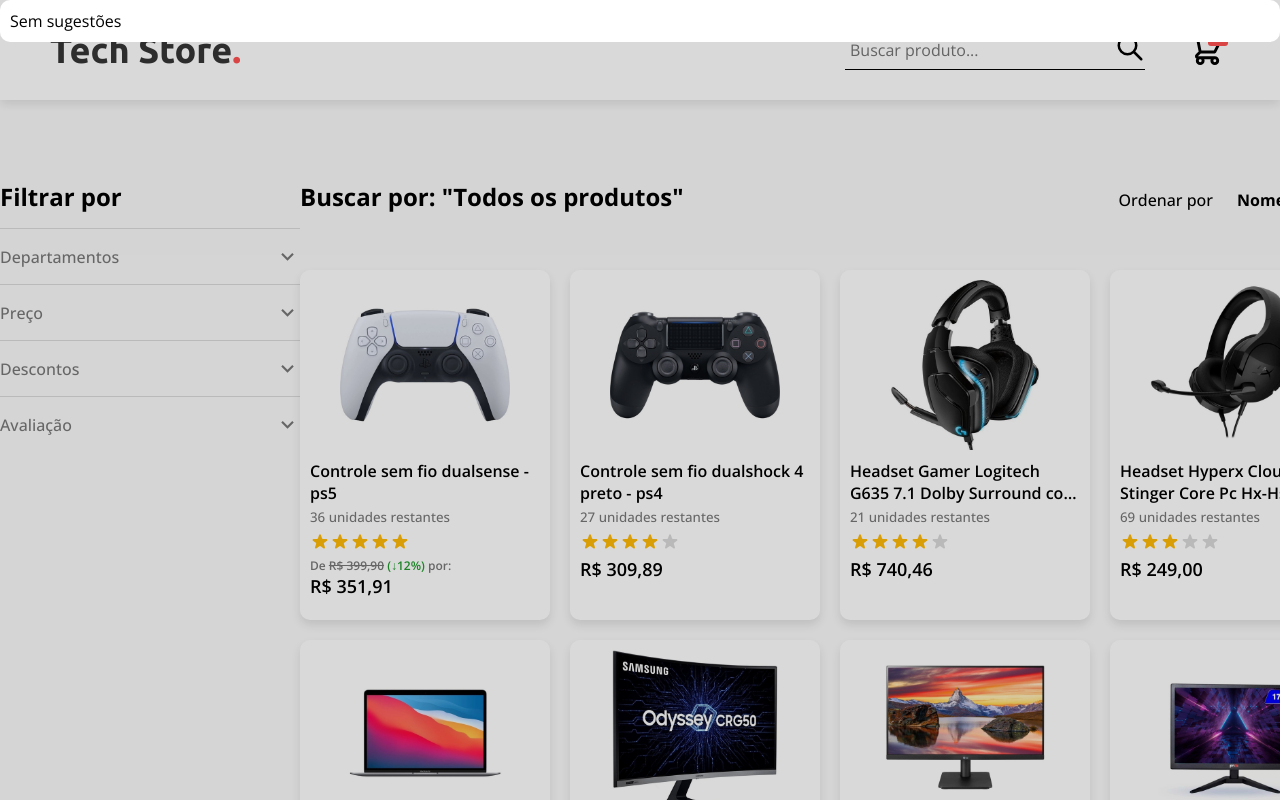
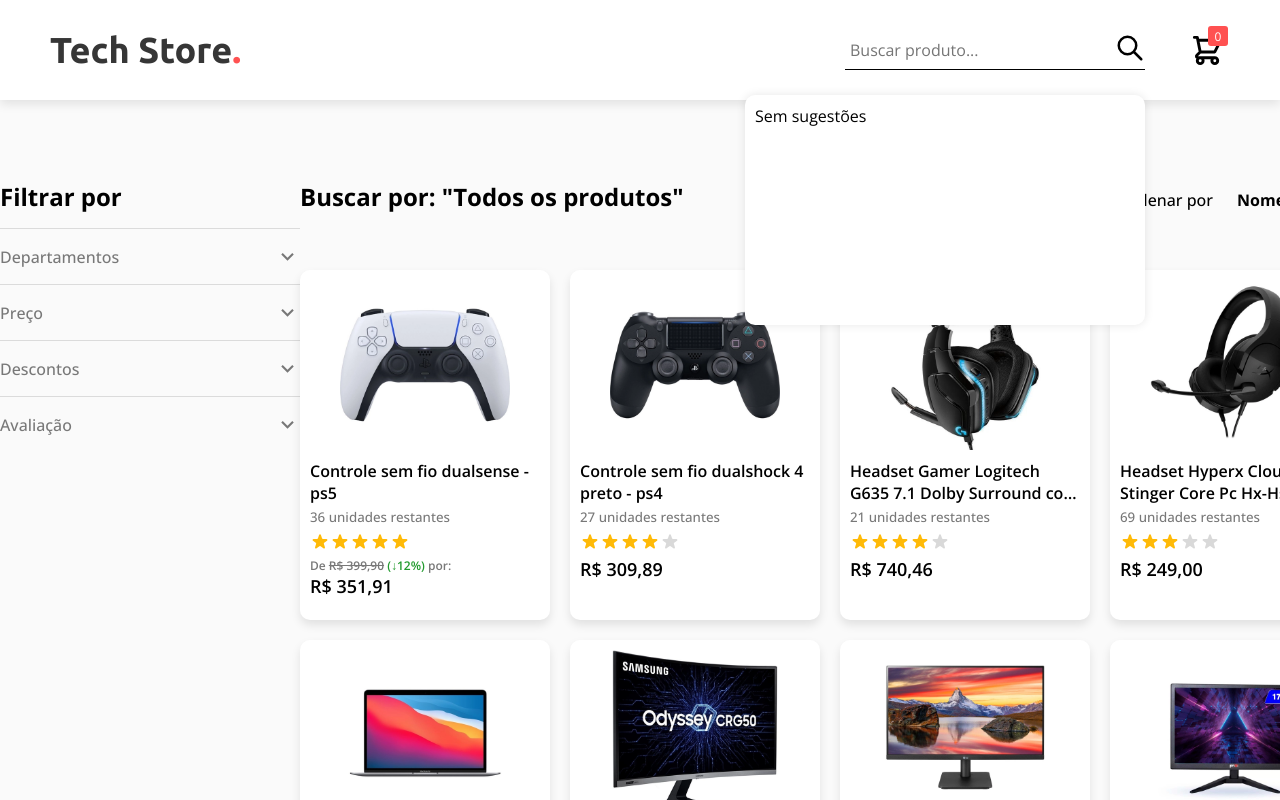
Before and after one commit to GustavoRodrigue-s/tech-store, a React (Create React App) app: page / in a window 1280 px wide. Shown: the top 800 px of the page. Built offline with nearby package versions, Linux system fonts and the light colour scheme; the HTML template or start-up script is replaced by a standard one.

Commit message:
Start popup style

```diff
--- a/src/components/Header/FormSearchBar.jsx
+++ b/src/components/Header/FormSearchBar.jsx
@@ -1,13 +1,12 @@
 import { useState } from 'react';
 import { HiOutlineSearch } from 'react-icons/hi'
-
-import Popup from '../Popup';
 
 export default function FormSearchBar() {
   const [inputValue, setInputValue] = useState('');
 
   return (
-    <form>
+    <form className="form-search-bar">
+
       <div className="container-search-bar">
         <input
           type="text"
@@ -15,15 +14,17 @@
           onChange={e => setInputValue(e.target.value)}
           value={inputValue}
         />
-
-        <Popup className="popup-suggestions">
-          Sem sugestões
-        </Popup>
-
         <button>
           <HiOutlineSearch size={30} />
         </button>
       </div>
+
+      <div className="container-suggestions">
+        <div className="popup-suggestions">
+          Sem sugestões
+        </div>
+      </div>
+
     </form>
   )
 }
--- a/src/components/Header/style.css
+++ b/src/components/Header/style.css
@@ -39,7 +39,12 @@
 
 /* ---------- SearchBar ---------- */
 
+.form-search-bar {
+  position: relative;
+}
+
 .container-search-bar {
+  z-index: 10;
   width: 300px;
   height: 40px;
   display: flex;
@@ -52,7 +57,7 @@
 }
 
 .container-search-bar > button, .btn-cart {
-  background-color: transparent;
+  background-color: #fff;
 }
 
 .container-search-bar > input {
@@ -96,3 +101,38 @@
 .btn-cart:hover {
   background-color: rgba(0, 0, 0, 5%);
 }
+
+/* --------- Popup Seggestions ---------- */
+
+.container-suggestions {
+  position: absolute;
+  top: 25px;
+  left: -100px;
+}
+
+.popup-suggestions {
+  width: 400px;
+  height: 230px;
+  margin-top: 40px;
+  position: relative;
+  z-index: 10;
+  padding: 10px;
+  border-radius: 10px;
+  /* border: 1px solid var(--colorLine); */
+  background-color: #fff;
+  box-shadow: 0 0 10px rgba(0, 0, 0, 0.1);
+}
+
+/* .popup-suggestions::after {
+  content: '';
+  position: absolute;
+  top: -5px;
+  right: 15px;
+  width: 10px;
+  height: 10px;
+  border: 1px solid var(--colorLine);
+  border-bottom-color: transparent;
+  border-right-color: transparent;
+  background-color: #FFF;
+  transform: rotateZ(45deg);
+} */
--- a/src/components/Popup/index.jsx
+++ /dev/null
@@ -1,13 +0,0 @@
-import "./style.css";
-
-function Popup({ children, ...props }) {
-  return (
-    <div className="popup-wrapper">
-      <div {...props}>
-        {children}
-      </div>
-    </div>
-  )
-}
-
-export default Popup
--- a/src/components/Popup/style.css
+++ /dev/null
@@ -1,15 +0,0 @@
-.popup-wrapper {
-  position: fixed;
-  z-index: 9999;
-  top: 0;
-  left: 0;
-  width: 100%;
-  height: 100%;
-  background-color: var(--wrapperColor);
-}
-
-.popup-wrapper > div {
-  background-color: #fff;
-  border-radius: 10px;
-  padding: 10px;
-}
```
